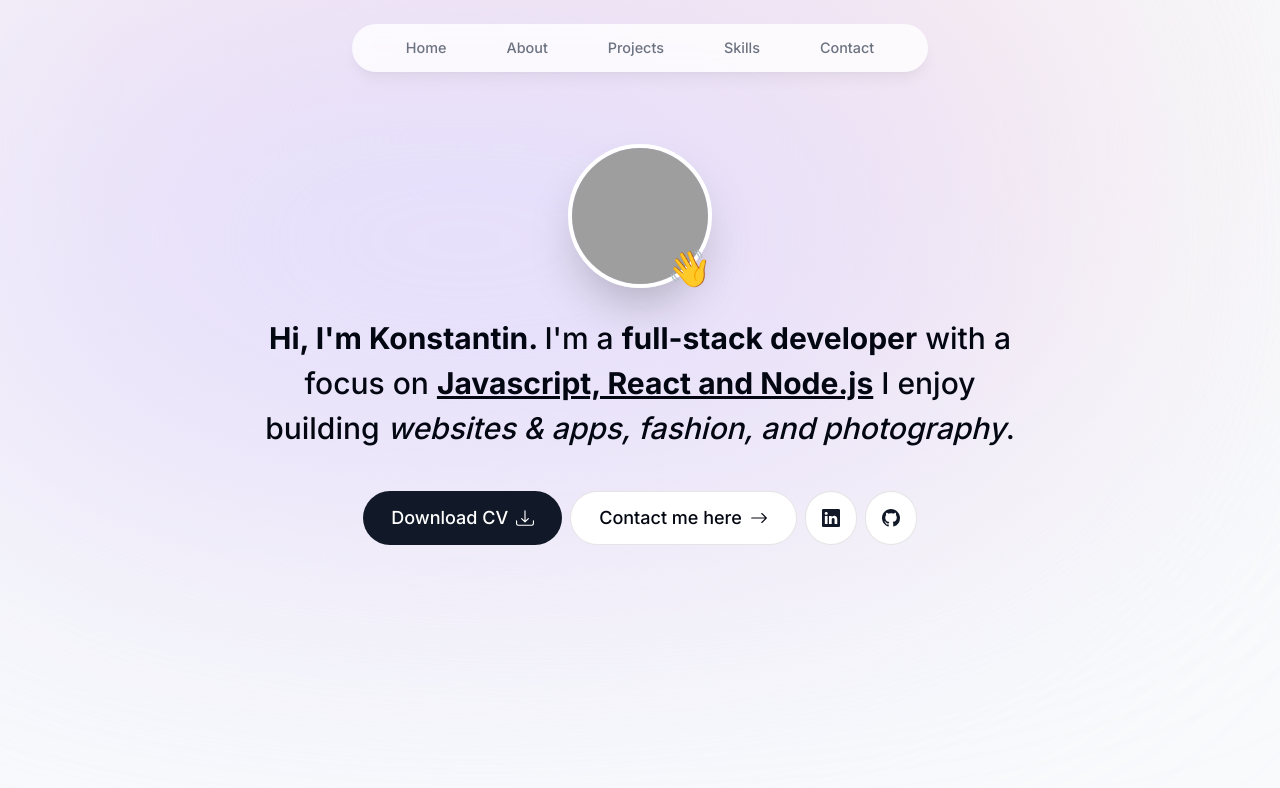
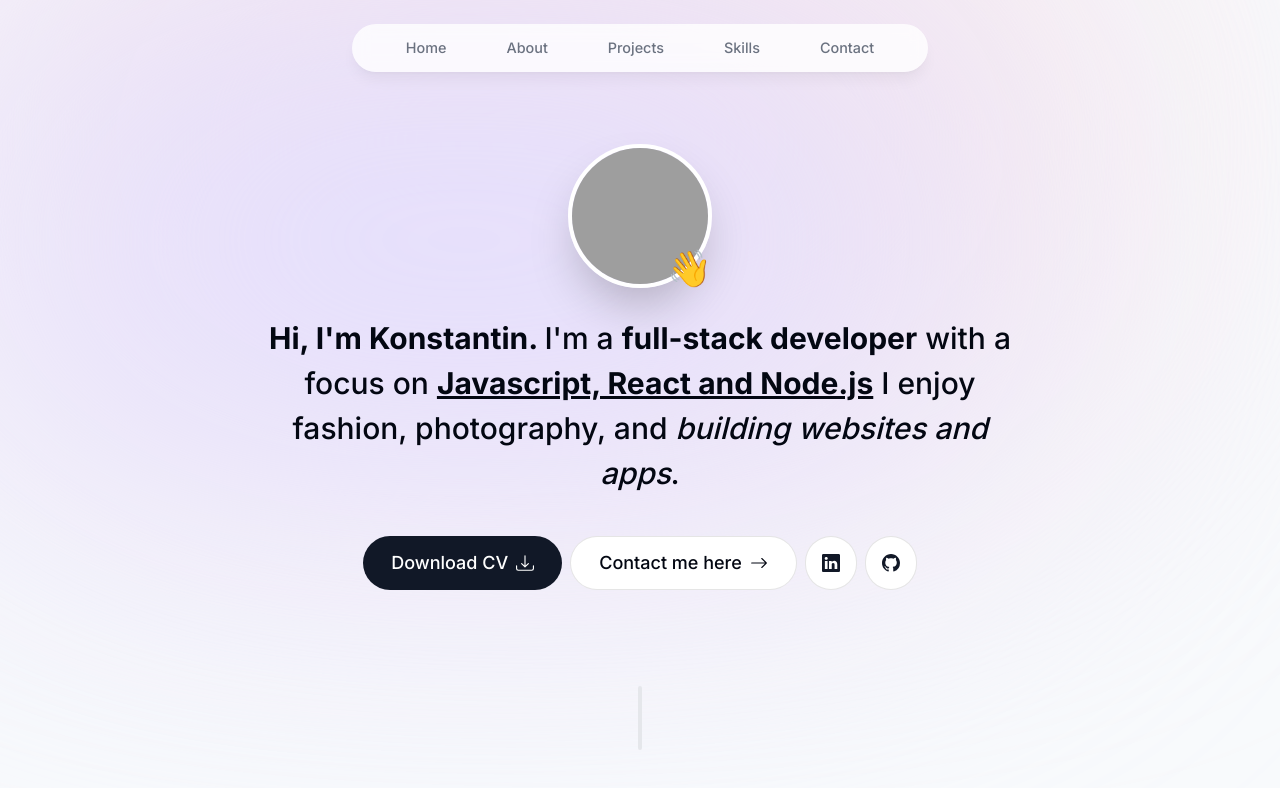
Before and after one commit to Constantine7s/portfolio-next, a Next.js app: page / in a window 1280 px wide. Shown: the top 788 px of the page. Built offline with nearby package versions, Linux system fonts and the light colour scheme; grey boxes are pictures that could not be loaded.

Commit message:
add divider component

```diff
--- a/app/page.tsx
+++ b/app/page.tsx
@@ -1,3 +1,4 @@
+import Divider from "@/components/divider";
 import Intro from "@/components/intro";
 import Image from "next/image";
 
@@ -5,6 +6,7 @@ export default function Home() {
 	return (
 		<main className="flex flex-col items-center">
 			<Intro />
+			<Divider />
 		</main>
 	);
 }
--- /dev/null
+++ b/components/divider.tsx
@@ -0,0 +1,17 @@
+"use client";
+
+import React from "react";
+import { motion } from "framer-motion";
+
+export default function Divider() {
+	return (
+		<motion.div
+			className="bg-gray-200 my-24 h-16 w-1 rounded-full hidden sm:block"
+			initial={{ y: 100, opacity: 0 }}
+			animate={{ y: 0, opacity: 1 }}
+			transition={{
+				duration: 0.5,
+				delay: 0.25,
+			}}></motion.div>
+	);
+}
--- a/components/intro.tsx
+++ b/components/intro.tsx
@@ -47,11 +47,8 @@ export default function Intro() {
 				<span className="font-bold underline">
 					Javascript, React and Node.js
 				</span>{" "}
-				I enjoy building{" "}
-				<span className="italic">
-					websites & apps, fashion, and photography
-				</span>
-				.
+				I enjoy fashion, photography, and{" "}
+				<span className="italic">building websites and apps</span>.
 			</motion.h1>
 
 			<motion.div
```
